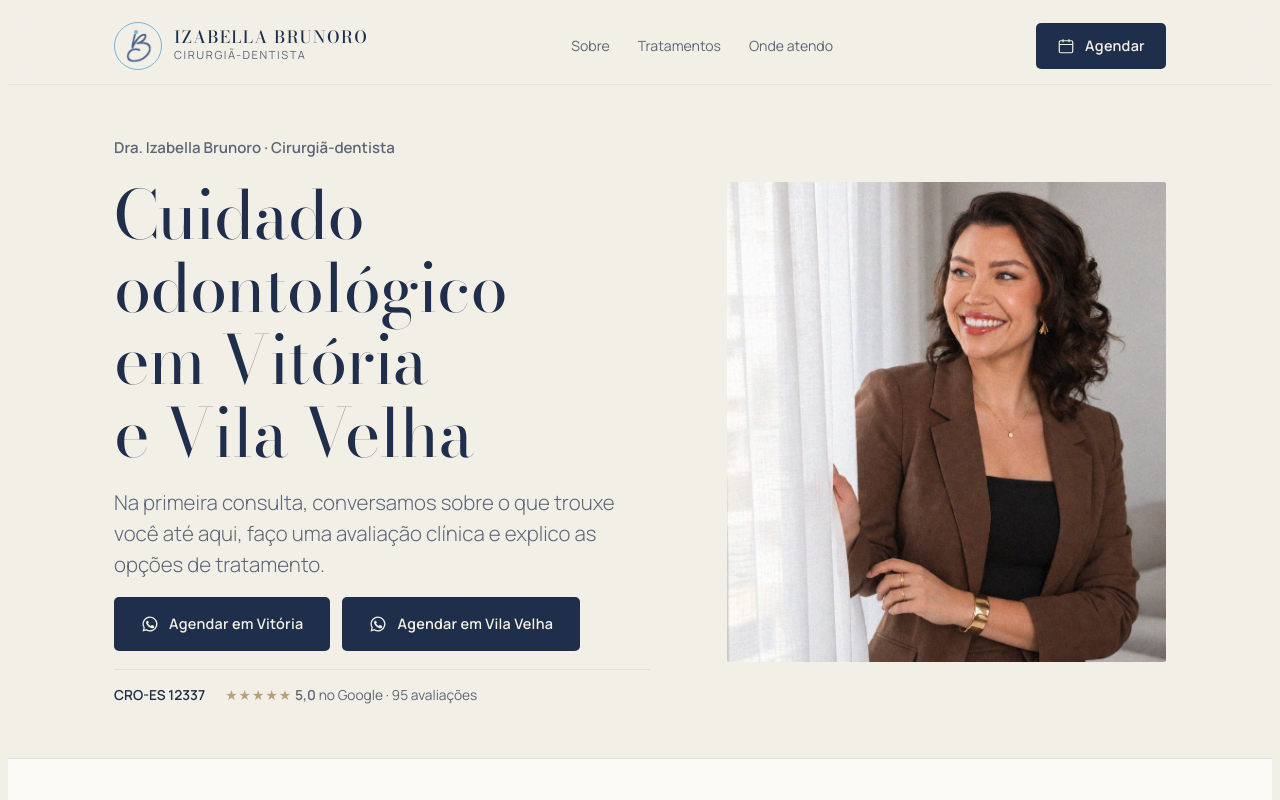
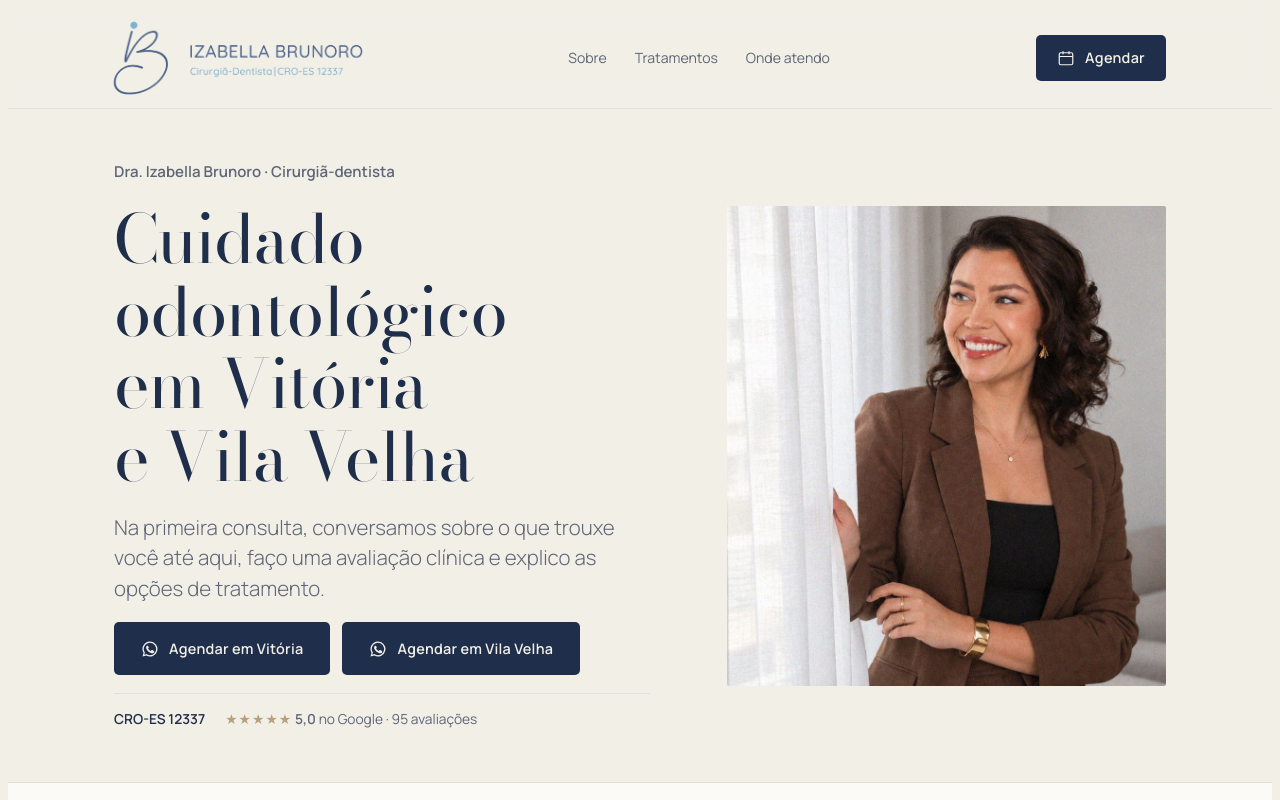
Before and after one commit to draizabellabrunoro/draizabellabrunoro.github.io, a plain HTML site: page index.html in a window 1280 px wide. Shown: the top 800 px of the page. Drawn offline with nearby package versions, Linux system fonts and the light colour scheme.

Commit message:
Aplica o kit de marca: logo horizontal com CRO no topo e marca-d'água do símbolo no Sobre mim
Co-Authored-By: Claude Opus 5.5 <noreply@anthropic.com>

```diff
--- a/index.html
+++ b/index.html
@@ -95,11 +95,13 @@ p{margin:0}
 /* Header */
 header.top{position:sticky;top:env(safe-area-inset-top,0px);z-index:10;background:color-mix(in srgb,var(--bg) 88%,transparent);backdrop-filter:blur(10px);border-bottom:1px solid var(--line)}
 .top .wrap{display:flex;align-items:center;justify-content:space-between;gap:16px;padding-block:14px}
-.brand{display:flex;align-items:center;gap:12px;text-decoration:none}
-.mono{width:48px;height:48px;border:1px solid var(--sky);border-radius:50%;display:grid;place-items:center;background:#f2efe7;flex:none}
-.mono img{width:auto;height:34px;display:block;margin-left:2px}
-.brand b{font-family:var(--display);font-weight:500;font-size:1.05rem;letter-spacing:.08em;text-transform:uppercase;display:block;line-height:1.1}
-.brand small{display:block;font-size:.7rem;letter-spacing:.14em;text-transform:uppercase;color:var(--muted)}
+/* Logo do kit de marca (15/11/2026): horizontal com CRO, versão principal (negativa no tema escuro).
+   O PNG já traz a área de proteção transparente (165 px em 2400); a margem negativa recolhe essa folga
+   sem encostar nada na marca: a largura útil fica em 248 px (mínimo do manual: 240 px). */
+.brand{display:flex;align-items:center;text-decoration:none;flex:none}
+.brand picture{display:block;line-height:0}
+.brand img{display:block;width:288px;height:auto;margin:-20px}
+@media (max-width:440px){.brand img{width:278px;margin:-19px}}
 nav.links{display:flex;gap:28px;font-size:.88rem}
 nav.links a{text-decoration:none;color:var(--muted)}
 nav.links a:hover{color:var(--fg)}
@@ -137,7 +139,16 @@ section{padding-block:clamp(64px,9vw,128px)}
 .sec-head h2{font-size:var(--step-2)}
 
 /* About */
-.about{background:var(--surface);border-block:1px solid var(--line)}
+.about{background:var(--surface);border-block:1px solid var(--line);position:relative;overflow:hidden;isolation:isolate}
+/* Marca-d'água (15/11/2026): símbolo iB mono marinho do kit, inteiro e sem recolorir, ampliado e bem suave
+   ao lado do retrato, com o lado do B cortado pela borda direita da seção. Fica atrás da foto e do texto. */
+.about::before{content:"";position:absolute;z-index:-1;pointer-events:none;
+  top:50%;right:clamp(-150px,-8vw,-60px);height:min(86%,760px);aspect-ratio:904/1160;transform:translateY(-50%);
+  background:url("marca/simbolo-mono-marinho.svg") no-repeat center/contain;opacity:.07}
+@media (prefers-color-scheme: dark){:root:not([data-theme="light"]) .about::before{background-image:url("marca/simbolo-mono-creme.svg");opacity:.05}}
+:root[data-theme="dark"] .about::before{background-image:url("marca/simbolo-mono-creme.svg");opacity:.05}
+@media (max-width:860px){.about::before{top:clamp(64px,9vw,128px);transform:none;height:min(480px,62vw);right:-14vw}}
+@media (max-width:600px){.about::before{display:none}}
 .about .wrap{display:grid;grid-template-columns:.8fr 1.2fr;gap:clamp(32px,6vw,96px);align-items:start}
 .about .frame{border-radius:4px;aspect-ratio:3/4}
 .about-text{display:flex;flex-direction:column;gap:22px;min-width:0;max-width:62ch}
@@ -234,8 +245,10 @@ footer .wrap{display:flex;flex-wrap:wrap;justify-content:space-between;gap:12px}
 <header class="top">
   <div class="wrap">
     <a class="brand" href="#inicio" aria-label="Início">
-      <span class="mono" aria-hidden="true"><img src="logo.png" alt="" width="121" height="157"></span>
-      <span><b>Izabella Brunoro</b><small>Cirurgiã-dentista</small></span>
+      <picture>
+        <source srcset="marca/horizontal-negativo.png" media="(prefers-color-scheme: dark)">
+        <img src="marca/horizontal-principal.png" alt="Izabella Brunoro, cirurgiã-dentista, CRO-ES 12337" width="2400" height="935">
+      </picture>
     </a>
     <nav class="links" aria-label="Seções">
       <a href="#sobre">Sobre</a>
```
Also changed, not shown: marca/horizontal-negativo.png (added), marca/horizontal-principal.png (added), marca/simbolo-mono-creme.svg (added), marca/simbolo-mono-marinho.svg (added).
